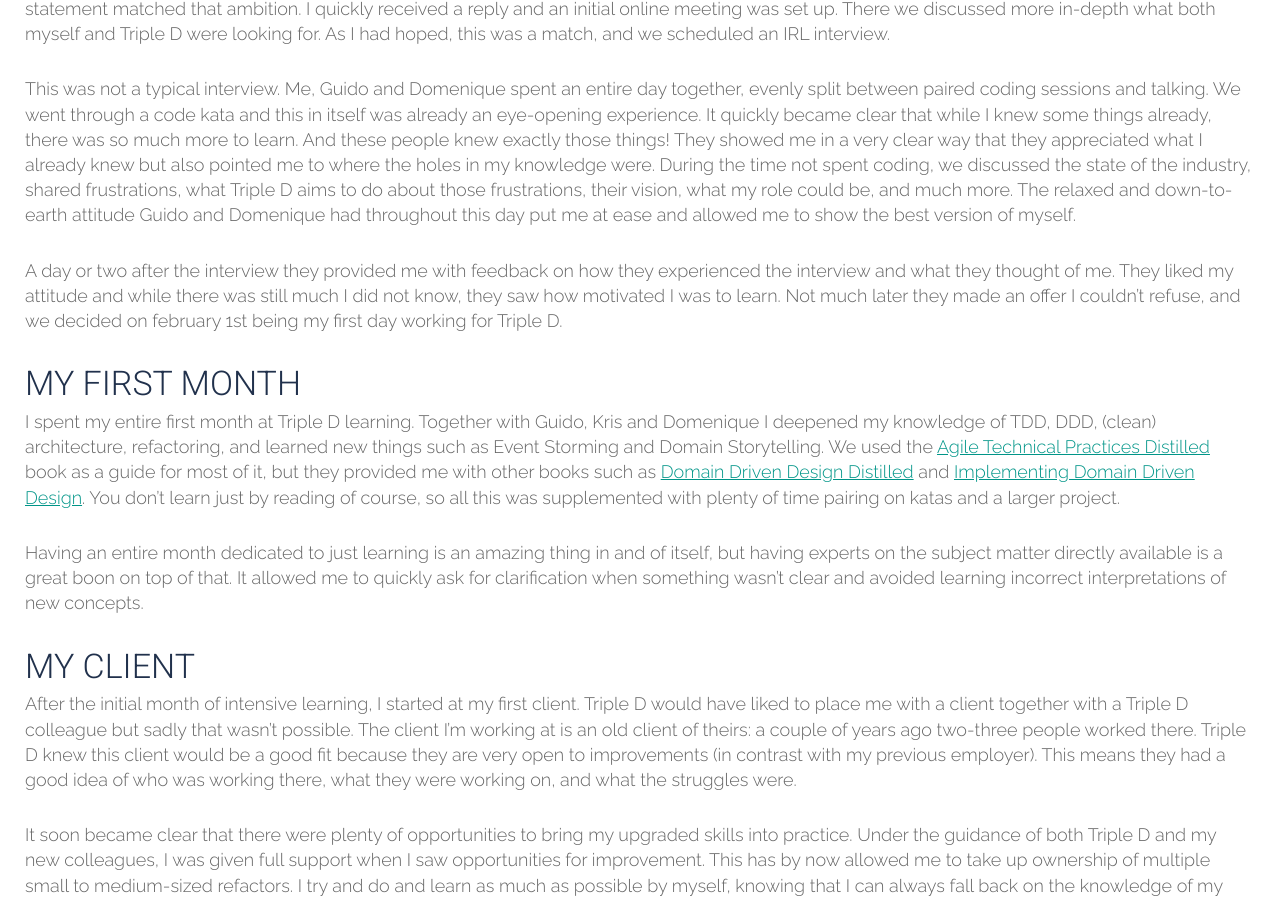
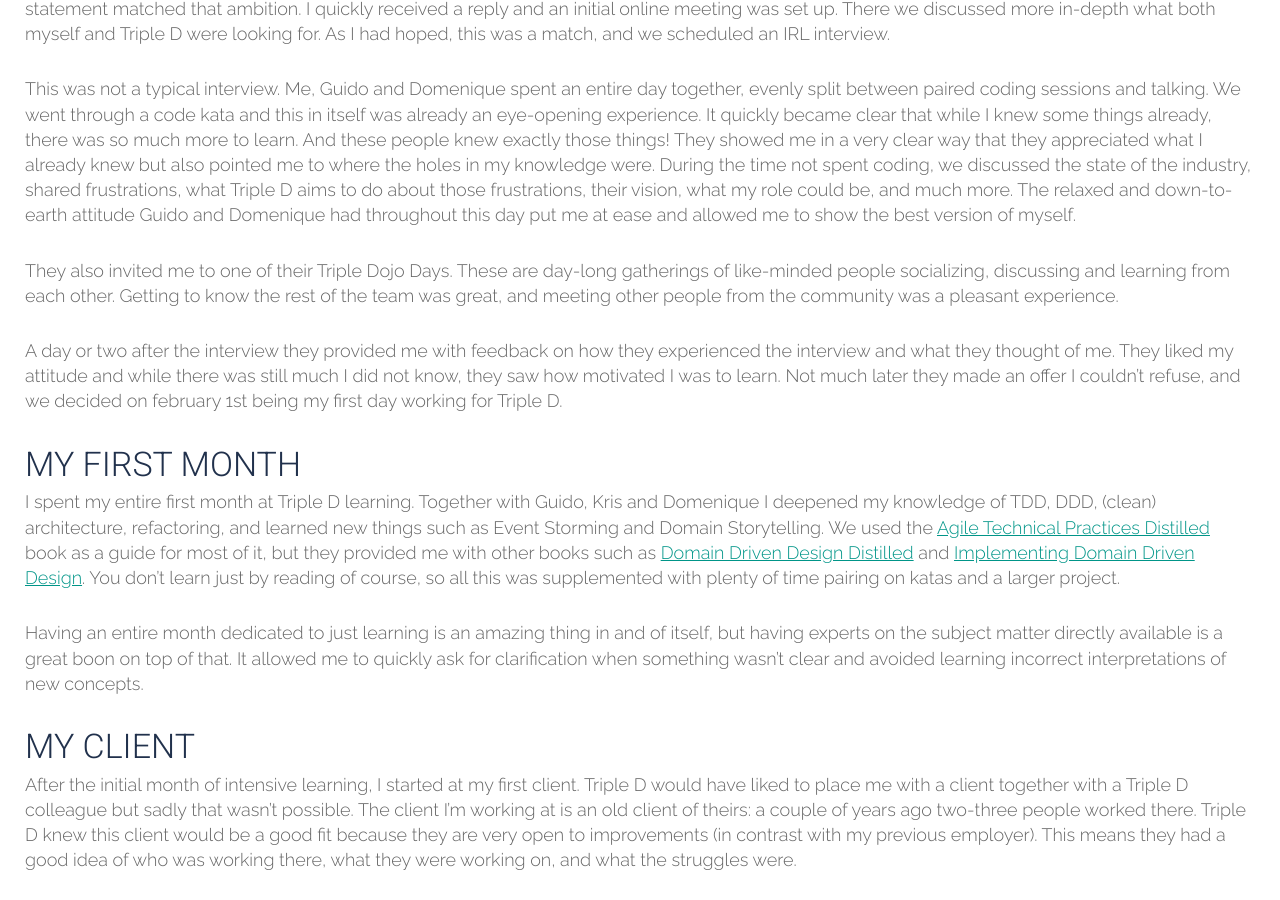
Before and after one commit to tripledio/tripledio.github.io, a Jekyll site: the page built from _posts/2022-12-26-starting-at-tripled.md, in a window 1280 px wide and 900 px high, scrolled down 1552 px. Built offline with Jekyll 4.4.1, drawn with Linux system fonts in a browser that asks for light colours; comment, search, counter and statistics services are not loaded.

Commit message:
Triple Dojo Day added

```diff
--- a/_posts/2022-12-26-starting-at-tripled.md
+++ b/_posts/2022-12-26-starting-at-tripled.md
@@ -11,6 +11,7 @@
     imgDir: /img/posts/vocabularyvalidation
     imgAlt: "Triple D : Design, Develop, Deploy"
 ---
+
 # My first year at Triple D
 
 In February this year I joined Triple D and as now the year is almost over I will use this as an opportunity to /discuss, explain,.../ what it's like to join and be part of this company.
@@ -57,6 +58,10 @@
 During the time not spent coding, we discussed the state of the industry, shared frustrations, what Triple D aims to do about those frustrations, their vision, what my role could be, and much more.
 The relaxed and down-to-earth attitude Guido and Domenique had throughout this day put me at ease and allowed me to show the best version of myself.
 
+They also invited me to one of their Triple Dojo Days.
+These are day-long gatherings of like-minded people socializing, discussing and learning from each other.
+Getting to know the rest of the team was great, and meeting other people from the community was a pleasant experience.
+
 A day or two after the interview they provided me with feedback on how they experienced the interview and what they thought of me.
 They liked my attitude and while there was still much I did not know, they saw how motivated I was to learn.
 Not much later they made an offer I couldn't refuse, and we decided on february 1st being my first day working for Triple D.
```
